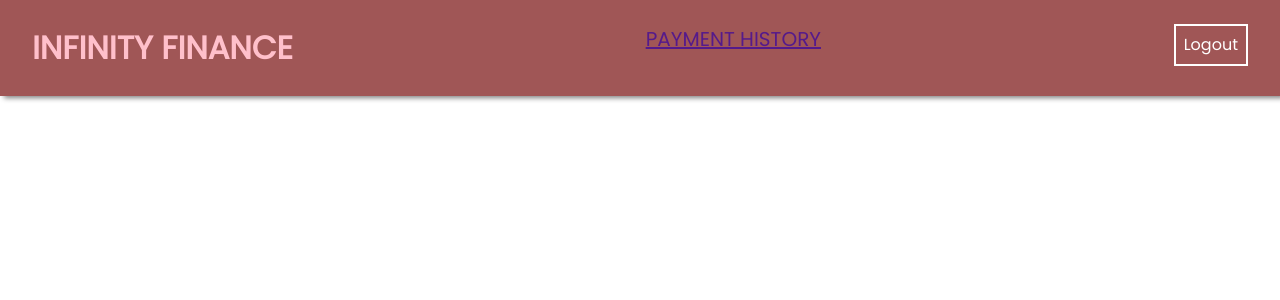
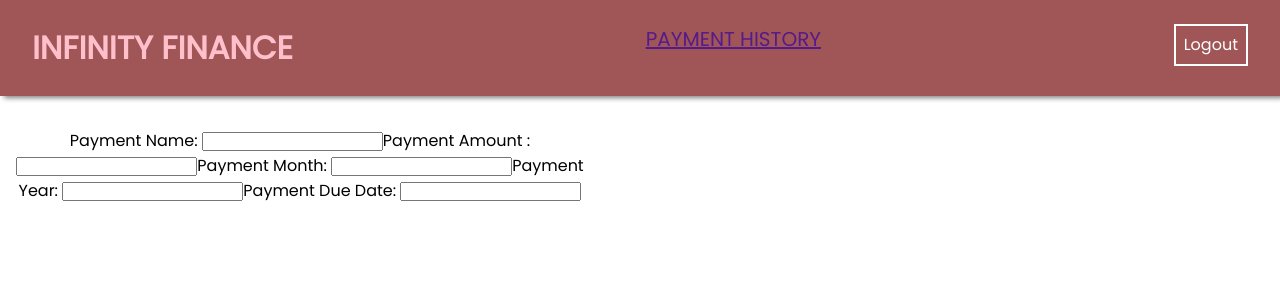
Before and after one commit to natalievmedrano/Payment-Tracker-CAPSTONE, a React (Create React App) app in the folder frontend/: page /addpayment in a window 1280 px wide. Shown: the top 300 px of the page. Built offline with nearby package versions, Linux system fonts and the light colour scheme; sample sign-in values are in the browser's storage.

Commit message:
got all payments to display on screen + edited app css to get items to be in right place

```diff
--- a/frontend/src/App.css
+++ b/frontend/src/App.css
@@ -34,10 +34,13 @@ button:hover {
 }
 
 .container {
-  margin: left 0;
+  margin:0;
   max-width: 600px;
   overflow: auto;
   text-align: center;
+}
+.flex{
+  display: flex;
 }
 
 .form {
--- a/frontend/src/App.js
+++ b/frontend/src/App.js
@@ -6,7 +6,7 @@ import "./App.css";
 import HomePage from "./pages/HomePage/HomePage";
 import LoginPage from "./pages/LoginPage/LoginPage";
 import RegisterPage from "./pages/RegisterPage/RegisterPage";
-
+import AddPaymentPage from "./pages/AddPaymentPage/AddPaymentPage";
 // Component Imports
 import Navbar from "./components/NavBar/NavBar";
 import Footer from "./components/Footer/Footer";
@@ -29,6 +29,14 @@ function App() {
         />
         <Route path="/register" element={<RegisterPage />} />
         <Route path="/login" element={<LoginPage />} />
+        <Route
+          path="/addpayment"
+          element={
+            <PrivateRoute>
+              <AddPaymentPage/>
+            </PrivateRoute>
+          }
+        />
       </Routes>
       <Footer />
     </div>
--- a/frontend/src/components/AddPaymentForm/AddPaymentForm.jsx
+++ b/frontend/src/components/AddPaymentForm/AddPaymentForm.jsx
@@ -1,72 +1,76 @@
-import React, { useState } from "react";
-import axios from "axios";
-
-import useAuth from "../../hooks/useAuth";
-import useCustomForm from "../../hooks/useCustomForm";
-
-let intialPaymentInfo = {
-  payment_name: "",
-  payment_amount: "",
-  payment_month: "",
-  payment_year: "",
-  payment_DueDate: "",
-};
+// import React, { useState } from "react";
+// import axios from "axios";
 
 
-const AddPaymentForm = () => {
-  const [user, token] = useAuth();
-  const [formData, handleChange, handleSubmit] = useCustomForm(intialPaymentInfo, addPayment);
+// import useAuth from "../../hooks/useAuth";
+// import useCustomForm from "../../hooks/useCustomForm";
+// import { useNavigate} from "react-router-dom";
 
-  async function addPayment() {
-    try {
-     let response= await axios.post("http://127.0.0.1:8000/api/payments/", formData, {
-      headers: {
-          Authorization: 'Bearer' + token
-      }
-     })
-    } catch (error) {
-      console.log(error.message)
-
-    }
+// let intialPaymentInfo = {
+//   payment_name: "",
+//   payment_amount: "",
+//   payment_month: "",
+//   payment_year: "",
+//   payment_DueDate: "",
+// };
 
 
-  return (
-    <div className="container">
-      <form className="payementForm" onSubmit={handleSubmit}>
-        <label>
-          Payment Name:{" "}
-          <input
-            type="text"
-            name="Payment Name"
-            value={formData.payment_name}
-            onChange={handleChange}
-          />
-        </label>
-        <label>
-          Payment Amount :{" "}
-          <input
-            type="text"
-            name="Payment Amount"
-            value={formData.payment_amount}
-            onChange={handleChange}
-          />
-        </label>
-        <label >
-            Payment Month: {" "}
-            <input type="text" name="Payment Month" value={formData.payment_month} />
-        </label>
-        <label>
-            Payment Year: {" "}
-            <input type="text" name="Payment Year" value={formData.payment_year} />
-        </label>
-        <label>
-            Payment Due Date: {" "}
-            <input type="text" name="Payment Due Date" value={formData.payment_DueDate} />
-        </label>
-      </form>
-    </div>
-  );
-};
-};
+// const AddPaymentForm = () => {
+//   const [user, token] = useAuth();
+//   const navigate = useNavigate()
+//   const [formData, handleChange, handleSubmit] = useCustomForm(intialPaymentInfo, addPayment);
 
-export default AddPaymentForm;
+//   async function addPayment() {
+//     try {
+//      let response= await axios.post("http://127.0.0.1:8000/api/payments/", formData, {
+//       headers: {
+//           Authorization: 'Bearer' + token
+//       }
+//      })
+//      navigate("/")
+//     } catch (error) {
+//       console.log(error.message)
+
+//     }
+
+
+//   return (
+//     <div className="container">
+//       <form className="payementForm" onSubmit={handleSubmit}>
+//         <label>
+//           Payment Name:{" "}
+//           <input
+//             type="text"
+//             name="Payment Name"
+//             value={formData.payment_name}
+//             onChange={handleChange}
+//           />
+//         </label>
+//         <label>
+//           Payment Amount :{" "}
+//           <input
+//             type="text"
+//             name="Payment Amount"
+//             value={formData.payment_amount}
+//             onChange={handleChange}
+//           />
+//         </label>
+//         <label >
+//             Payment Month: {" "}
+//             <input type="text" name="Payment Month" value={formData.payment_month} />
+//         </label>
+//         <label>
+//             Payment Year: {" "}
+//             <input type="text" name="Payment Year" value={formData.payment_year} />
+//         </label>
+//         <label>
+//             Payment Due Date: {" "}
+//             <input type="text" name="Payment Due Date" value={formData.payment_DueDate} />
+//         </label>
+//       </form>
+//     </div>
+//   );
+// };
+// };
+
+// export default AddPaymentForm;
--- /dev/null
+++ b/frontend/src/components/PayementsTable/PaymentsTable.jsx
@@ -0,0 +1,30 @@
+import React, { useState } from "react";
+
+const PaymentsTable = ({ payments = [] }) => {
+  let mappedPayments = payments.map((payment) => (
+    <div className="flex">
+      <div>{payment.payment_type}</div>
+      <div>{payment.payment_amount}</div>
+      <div>{payment.payment_due_date}</div>
+    </div>
+  ));
+  return <div>{mappedPayments}</div>;
+
+  // <div>
+  //   <td>
+  //     <tr>Payment Name
+  //         {payments.payment_due_date}
+  //     </tr>
+  //     <br />
+  //     <tr>Payment Due Date</tr>
+  //     <br />
+  //     <tr>Payment Month</tr>
+  //     <br />
+  //     <tr>Payment Year</tr>
+  //     <br />
+  //     <tr> Payment PAID?</tr>
+  //   </td>
+  // </div>
+};
+
+export default PaymentsTable;
--- a/frontend/src/components/SideBar/SideBar.jsx
+++ b/frontend/src/components/SideBar/SideBar.jsx
@@ -1,11 +1,14 @@
 import React, { useState } from 'react';
 import AddPaymentForm from '../AddPaymentForm/AddPaymentForm';
 import './SideBar.css'
+import { Link } from 'react-router-dom';
 
 
-const SideBar = ({}) => {
+const SideBar = ({payments}) => {
     return ( <div className='sideBar'>
-        <button>ADD PAYMENT</button>
+
+
+
         <p>January</p>
         <p>February</p>
         <p>March</p>
@@ -20,5 +23,5 @@ const SideBar = ({}) => {
         <p>December</p>
     </div> );
 }
- <AddPaymentForm/>
+
 export default SideBar;
--- /dev/null
+++ b/frontend/src/pages/AddPaymentPage/AddPaymentPage.js
@@ -0,0 +1,93 @@
+import React from "react";
+import axios from "axios";
+
+import useAuth from "../../hooks/useAuth";
+import useCustomForm from "../../hooks/useCustomForm";
+import { useNavigate } from "react-router-dom";
+
+let intialPaymentInfo = {
+  payment_name: "",
+  payment_amount: "",
+  payment_month: "",
+  payment_year: "",
+  payment_DueDate: "",
+};
+
+const AddPaymentPage = () => {
+  const [user, token] = useAuth();
+  const navigate = useNavigate();
+  const [formData, handleChange, handleSubmit] = useCustomForm(
+    intialPaymentInfo,
+    addPayment
+  );
+
+  async function addPayment() {
+    try {
+      let response = await axios.post(
+        "http://127.0.0.1:8000/api/payments/",
+        formData,
+        {
+          headers: {
+            Authorization: "Bearer" + token,
+          },
+        }
+      );
+      navigate("/");
+    } catch (error) {
+      console.log(error.message);
+    }
+  }
+  return (
+    <div className="container">
+      <form className="payementForm" onSubmit={handleSubmit}>
+        <label>
+          Payment Name:{" "}
+          <input
+            type="text"
+            name="Payment Name"
+            value={formData.payment_name}
+            onChange={handleChange}
+          />
+        </label>
+        <label>
+          Payment Amount :{" "}
+          <input
+            type="text"
+            name="Payment Amount"
+            value={formData.payment_amount}
+            onChange={handleChange}
+          />
+        </label>
+        <label>
+          Payment Month:{" "}
+          <input
+            type="text"
+            name="Payment Month"
+            value={formData.payment_month}
+            onChange={handleChange}
+          />
+        </label>
+        <label>
+          Payment Year:{" "}
+          <input
+            type="text"
+            name="Payment Year"
+            value={formData.payment_year}
+            onChange={handleChange}
+          />
+        </label>
+        <label>
+          Payment Due Date:{" "}
+          <input
+            type="text"
+            name="Payment Due Date"
+            value={formData.payment_DueDate}
+            onChange={handleChange}
+          />
+        </label>
+      </form>
+    </div>
+  );
+};
+
+export default AddPaymentPage;
--- a/frontend/src/pages/HomePage/HomePage.css
+++ b/frontend/src/pages/HomePage/HomePage.css
@@ -0,0 +1,3 @@
+.container{
+    color: black;
+}
--- a/frontend/src/pages/HomePage/HomePage.js
+++ b/frontend/src/pages/HomePage/HomePage.js
@@ -2,11 +2,12 @@ import React from "react";
 import { useEffect, useState } from "react";
 import useAuth from "../../hooks/useAuth";
 import './HomePage.css'
-import { Container } from "react-dom";
+import { Link } from "react-router-dom";
 
 import axios from "axios";
 import SideBar from "../../components/SideBar/SideBar";
 import PaymentCard from "../../components/PaymentCard/PaymentCard";
+import PaymentsTable from "../../components/PayementsTable/PaymentsTable";
 
 const HomePage = () => {
   // The "user" value from this Hook contains the decoded logged in user information (username, first name, id)
@@ -14,51 +15,36 @@ const HomePage = () => {
   //TODO: Add an AddCars Page to add a car for a logged in user's garage
   const [user, token] = useAuth();
   const [payments, setPayments] = useState([]);
-  const[months, setMonths] = useState([]);
-
-  useEffect(() => {
-    getAllPayments();
-  }, []);
-
-  async function getAllPayments(payment_id) {
-    try {
-      const response = await axios.get("http://127.0.0.1:8000/api/payments/all/");
-      console.log(response.data)
-      setPayments(response.data);
-    } catch (exception) {
-      console.log(`ERROR in getAllPayments EXCEPTION: ${exception}`);
-    }
-  }
-
-  async function addPayment(newPayment){
-
-      let response = await axios.post("http://127.0.0.1:8000/api/payments/", newPayment);
-      if (response.status === 201) {
-        await getAllPayments();
-      }
-
-      console.log(response.data)
 
 
-  }
 
-  async function updatePayment(){
-    let response = await axios.put(`http://127.0.0.1:8000/api/payments/3/`)
-    if (response.status === 200) {
-      await getAllPayments();
-    }
-  }
+  useEffect(()=> {
+    const fetchPayments = async() => {
+      try {
+        let response = await axios.get("http://127.0.0.1:8000/api/payments/all/", {
+          headers: {
+            Authorization: "Bearer" + token,
+          },
+        });
+        console.log(response.data)
+        setPayments(response.data)
+      } catch (error) {
+        console.log(error.message)
+      }
+    };
+    fetchPayments();
+  },[token]);
 
-  async function deletePayment(){
-    let response = await axios.delete(`http://127.0.0.1:8000/api/payments/3/`)
-    if(response.status === 204){
-      await getAllPayments();
-    }
-  }
+
   return (
+    <div className="flex">
+     <SideBar/>
+
     <div className="container">
-     <SideBar/>
-      <PaymentCard/>
+      <h1> Hello {user.username}!</h1>
+      <Link to= "/addpayment"> Add Payment</Link>
+      <PaymentsTable payments={payments}/>
+    </div>
     </div>
   );
 };
```
